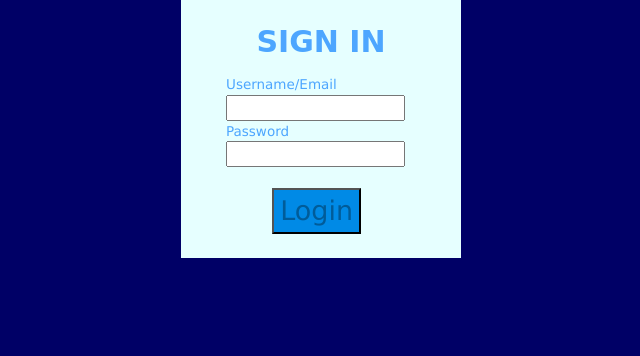
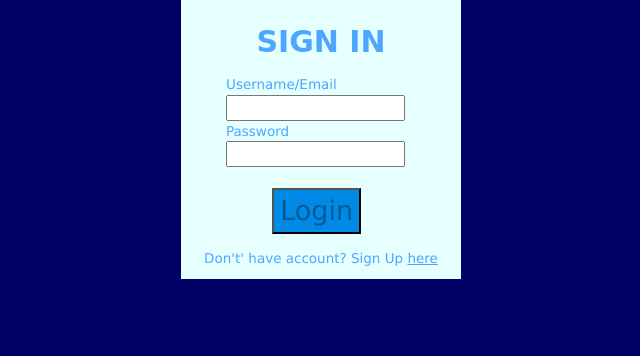
Before and after one commit to BerylFrau/Project-PW, a CodeIgniter app: page /GameFW/index.php/auth/login in a window 1280 px wide. Shown: the part 203-559 px from the top of the page, without its empty margins (331-971 px from the left). Run offline with CodeIgniter, Linux system fonts and the light colour scheme.

```diff
--- a/GameFW/application/views/home_game.php
+++ b/GameFW/application/views/home_game.php
@@ -21,7 +21,7 @@ defined('BASEPATH') OR exit('No direct script access allowed');
 			<p><img src="https://peopleofgaming.com/wiki/images/archive/9/94/20150406194144%21Steam.png" alt="SteamLogo" style="width:80px;height:80px;"/></p>
 	</div>
 	<div class="navbar">
-		<a href="#home">Home</a>
+		<?php echo anchor('index.php', 'Home') ?></a>
 		<div class="dropdown">
 			<button class="dropbtn">Games
 			<i class="fa fa-caret-down"></i>
@@ -150,7 +150,7 @@ defined('BASEPATH') OR exit('No direct script access allowed');
 									Welcome Guest
 									</div>
 									<div class="login_message">
-									<?php echo anchor('User/sign_in', 'Sign In') ?>
+									<?php echo anchor('index.php/User/login_form', 'Sign In') ?></a>
 									</div>
 								</div>
 							</div>
--- a/GameFW/application/views/sign_in.php
+++ b/GameFW/application/views/sign_in.php
@@ -32,15 +32,15 @@ defined('BASEPATH') OR exit('No direct script access allowed');
 			</p>
 			<p style="text-indent: 35px;">
 				Password<input type="password" name="pwd" style="margin-left: 35px" required="">
-			<?php //<p style=" font-size: 0.7em; text-indent: 155px;">
-			// <a href="www.bluelion.com/forgotpass">forgot password?</a> ?>
+
 			</p>
 			<br>
 			<input type="submit" value="Login"  style="background: #008ae6;font-size: 2.0em; color: #005c99;  position: relative; float:right; right: 90px;">
 			<br><br><br>
-			<?php //<p style="text-align:center;">
-			//	Don't have account? Sign Up
-				//<a href="www.bluelion.com/signup">here</a> ?>
+
+			<p style="text-align:center;">
+			Don't' have account? Sign Up
+			<a href="www.bluelion.com/signup">here</a>
 			</p>
 		</form>
 		</div>
--- a/GameFW/assets/css/styleRe.css
+++ b/GameFW/assets/css/styleRe.css
@@ -56,6 +56,7 @@ body{
   padding: 14px 16px;
   text-decoration: none;
   border-right: 1px solid #ffffff;
+  color: white;
 }
 
 .navbar a:hover, .dropdowns:hover .dropbtn{
```
Also changed, not shown: GameFW/application/controllers/User.php (+12 -2 lines).
